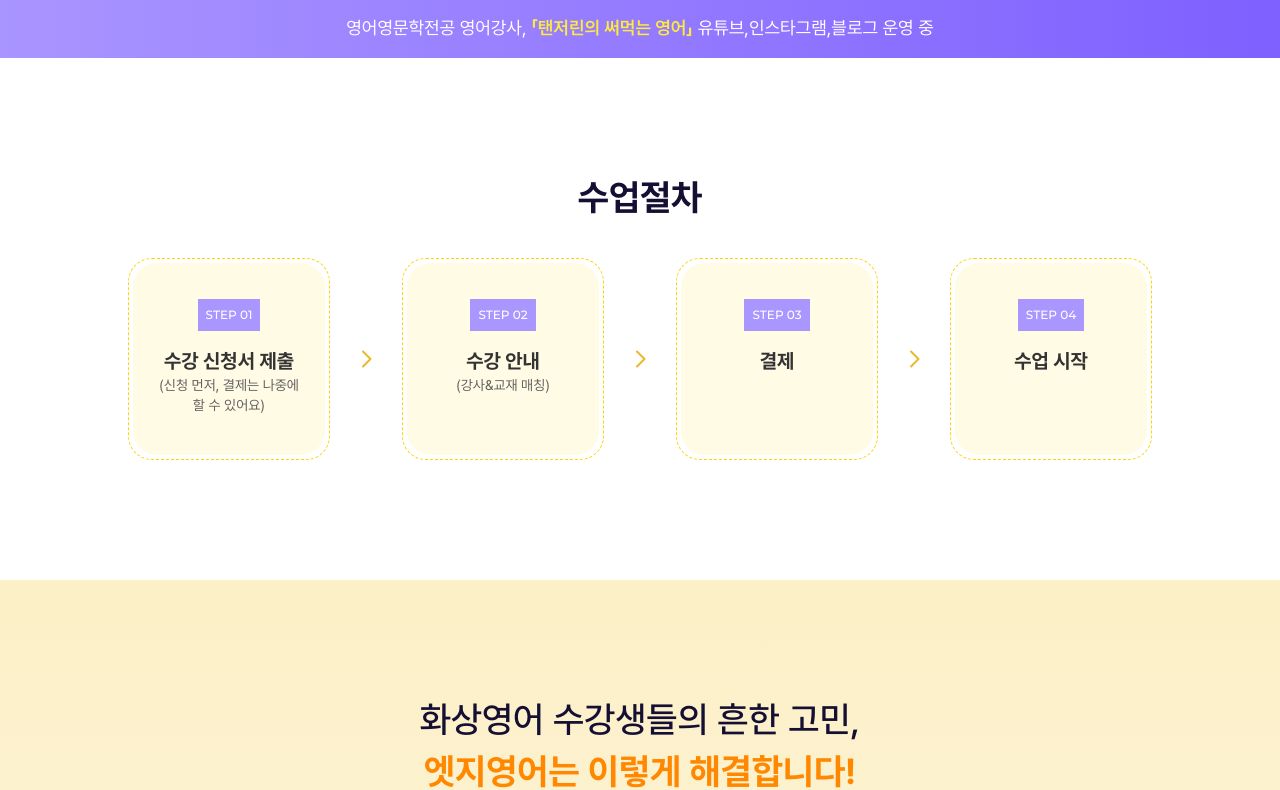
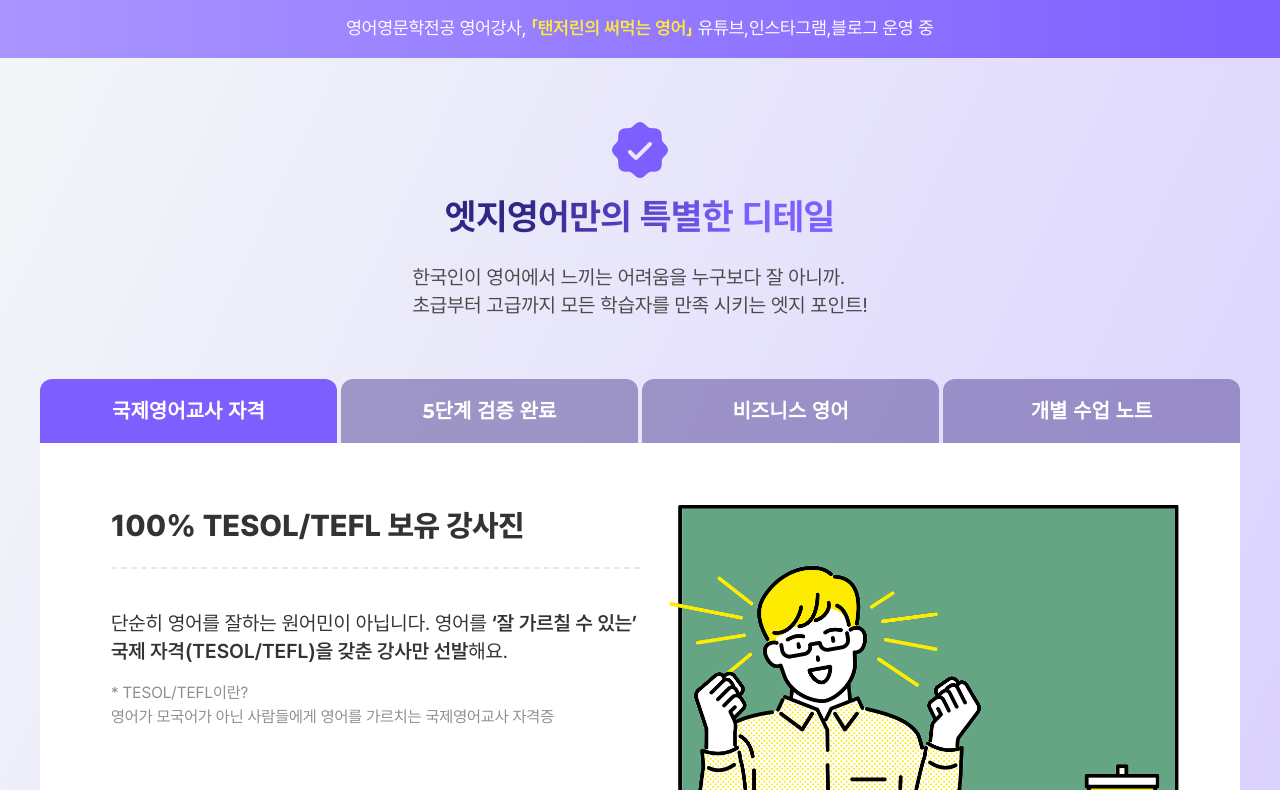
Before and after one commit to gandy818/edge-english, a Next.js app: page / in a window 1280 px wide. Shown: the part 1570-2360 px from the top of the page. Built offline with nearby package versions, Linux system fonts and the light colour scheme.

Commit message:
fix: 메인 최대 넓이 수정

```diff
--- a/src/app/page.tsx
+++ b/src/app/page.tsx
@@ -194,6 +194,46 @@ export default function Home() {
         </div>
       </div>
 
+      {/* 섹션8 */}
+      <div
+        className="w-full px-4.5 py-15"
+        style={{ background: 'linear-gradient(115deg, #F3F6F8 0%, #D9D0FF 100%)' }}
+      >
+        <div>
+          <Image
+            className="mx-auto justify-self-center"
+            src="/icons/main/check.svg"
+            alt="보라색 체크 표시 아이콘"
+            width={64}
+            height={64}
+          />
+          <h3
+            className="mx-auto mt-3 w-fit text-4xl font-bold leading-tight max-md:text-[32px]"
+            style={{
+              background: 'linear-gradient(89deg, #322585 19.7%, #7D5FFF 76.42%)',
+              WebkitBackgroundClip: 'text',
+              WebkitTextFillColor: 'transparent',
+            }}
+          >
+            엣지영어만의{' '}
+            <span className="md:hidden">
+              <br />
+            </span>
+            특별한 디테일
+          </h3>
+          <h4 className="mx-auto mt-6 w-fit text-xl text-[#4A4A4A] max-md:text-[15px] max-md:leading-normal">
+            한국인이 영어에서 느끼는 어려움을 누구보다 잘 아니까. <br /> 초급부터 고급까지
+            모든 학습자를 만족 시키는 엣지 포인트!
+          </h4>
+
+          <div className="mt-15 max-md:mt-10">
+            <PointsTab />
+          </div>
+
+          <div className="relative mx-auto mt-15 w-fit max-md:mt-10"></div>
+        </div>
+      </div>
+
       {/* 섹션 3 수업 절차 */}
       <div className="mx-auto my-[120px] w-fit text-center max-md:my-15 max-md:px-4.5">
         <h3 className="text-4xl font-bold text-[#140F33] max-md:text-[34px]">수업절차</h3>
@@ -295,6 +335,7 @@ export default function Home() {
           background: `linear-gradient(180deg, rgba(238,199,5,0.20) 0%, rgba(254,254,254,0.04) 100%), #FFFAF6`,
         }}
       >
+        <div className="mx-auto max-w-[1200px]">
           <h3 className="text-center text-4xl font-medium text-[#140F33] max-md:text-2xl">
             화상영어 수강생들의 흔한 고민,
           </h3>
@@ -324,7 +365,8 @@ export default function Home() {
               <div className="chat chat-end flex-1">
                 <div className="chat-bubble rounded-3xl bg-edge-yellow px-7 py-4.5 text-xl font-semibold text-[#333] shadow-lg max-md:text-sm">
                   엣지영어 튜터는 학생의 말하기를 이끌어내도록 훈련된 원어민이에요. <br />{' '}
-                수업 중 함께 말할 수 있는 교재를 사용하니까, 듣기만 하는 수업과는 달라요!
+                  수업 중 함께 말할 수 있는 교재를 사용하니까, 듣기만 하는 수업과는
+                  달라요!
                 </div>
               </div>
               <Image
@@ -435,6 +477,7 @@ export default function Home() {
                 height={96}
                 className="h-24 shrink-0 self-end max-md:h-16 max-md:w-16"
               />
+            </div>
           </div>
         </div>
       </div>
@@ -598,47 +641,15 @@ export default function Home() {
         </h3>
 
         <RealReviews />
-      </div>
-
-      {/* 섹션8 */}
-      <div
-        className="w-full px-4.5 py-15"
-        style={{ background: 'linear-gradient(115deg, #F3F6F8 0%, #D9D0FF 100%)' }}
-      >
-        <div>
-          <Image
-            className="mx-auto justify-self-center"
-            src="/icons/main/check.svg"
-            alt="보라색 체크 표시 아이콘"
-            width={64}
-            height={64}
-          />
-          <h3
-            className="mx-auto mt-3 w-fit text-4xl font-bold leading-tight max-md:text-[32px]"
-            style={{
-              background: 'linear-gradient(89deg, #322585 19.7%, #7D5FFF 76.42%)',
-              WebkitBackgroundClip: 'text',
-              WebkitTextFillColor: 'transparent',
-            }}
-          >
-            엣지영어만의{' '}
-            <span className="md:hidden">
-              <br />
-            </span>
-            특별한 디테일
-          </h3>
-          <h4 className="mx-auto mt-6 w-fit text-xl text-[#4A4A4A] max-md:text-[15px] max-md:leading-normal">
-            한국인이 영어에서 느끼는 어려움을 누구보다 잘 아니까. <br /> 초급부터 고급까지
-            모든 학습자를 만족 시키는 엣지 포인트!
-          </h4>
-
-          <div className="mt-15 max-md:mt-10">
-            <PointsTab />
-          </div>
 
         <div className="relative mx-auto mt-15 w-fit max-md:mt-10">
           <div className="w-[228px] self-center text-center">
-              <Bubble text="30초면 충분해요" bg="#333333" textClassName="text-white" />
+            <Bubble
+              text="30초면 충분해요"
+              bg="#333333"
+              textClassName="text-white"
+              left={5}
+            />
 
             <Link
               href="https://forms.gle/rkvoS9ut3a5eSe659"
@@ -651,6 +662,5 @@ export default function Home() {
         </div>
       </div>
     </div>
-    </div>
   );
 }
--- a/src/components/main/DetailPointTab.tsx
+++ b/src/components/main/DetailPointTab.tsx
@@ -97,45 +97,18 @@ export default function PointsTab() {
     EDGE_DETAILS.find((item) => item.index === active) ?? EDGE_DETAILS[0];
 
   return (
-    <div className="mx-auto max-w-[1220px]">
+    <div className="mx-auto max-w-[1200px]">
       <div className="relative">
         {/* tab */}
-        {/* <div className="flex h-22 rounded-t-2xl bg-[#614BC0] max-md:h-14">
-          {[1, 2, 3, 4].map((num, idx) => (
-            <button
-              key={num}
-              className={[
-                'flex flex-1 items-center justify-center text-xl max-md:text-xs',
-                active === num ? 'active' : '',
-                active + 1 === num && active < 4 ? 'snake' : '',
-              ].join(' ')}
-              onClick={() => setActive(num)}
-              style={{
-                borderTopLeftRadius: idx === 0 ? '1rem' : undefined,
-                borderTopRightRadius: idx === 3 ? '1rem' : undefined,
-                background:
-                  active === num
-                    ? 'linear-gradient(90deg, #AA96FF -2.03%, #7D5FFF 102.29%)'
-                    : '#614BC0',
-              }}
-            >
-              <p className="mx-auto w-fit font-montserrat font-bold text-white">
-                {EDGE_DETAILS[idx].subTitle}
-              </p>
-            </button>
-          ))}
-        </div> */}
-        <div className="flex h-16 gap-1 rounded-t-2xl border-b-2 max-md:h-12">
+
+        <div className="flex h-16 gap-1 rounded-t-2xl max-md:h-12">
           {[1, 2, 3, 4].map((num, idx) => (
             <button
               key={num}
               className="flex flex-1 items-center justify-center rounded-t-xl text-xl max-md:text-xs"
               onClick={() => setActive(num)}
               style={{
-                background:
-                  active === num
-                    ? 'linear-gradient(90deg, #AA96FF -2.03%, #7D5FFF 102.29%)'
-                    : '#614BC0',
+                background: active === num ? '#7D5FFF' : '#40308873',
               }}
             >
               <p
@@ -146,15 +119,6 @@ export default function PointsTab() {
             </button>
           ))}
         </div>
-
-        {/* 슬라이딩 노란색 바 */}
-        {/* <div
-          className="absolute bottom-0 left-0 z-0 h-1.5 bg-edge-yellow transition-all duration-300"
-          style={{
-            width: `${100 / 4}%`, // 탭 개수에 맞게 자동계산
-            transform: `translateX(${(active - 1) * 100}%)`,
-          }}
-        /> */}
       </div>
 
       {/* content */}
```
Lines whose indentation alone changed are shown as unchanged.
